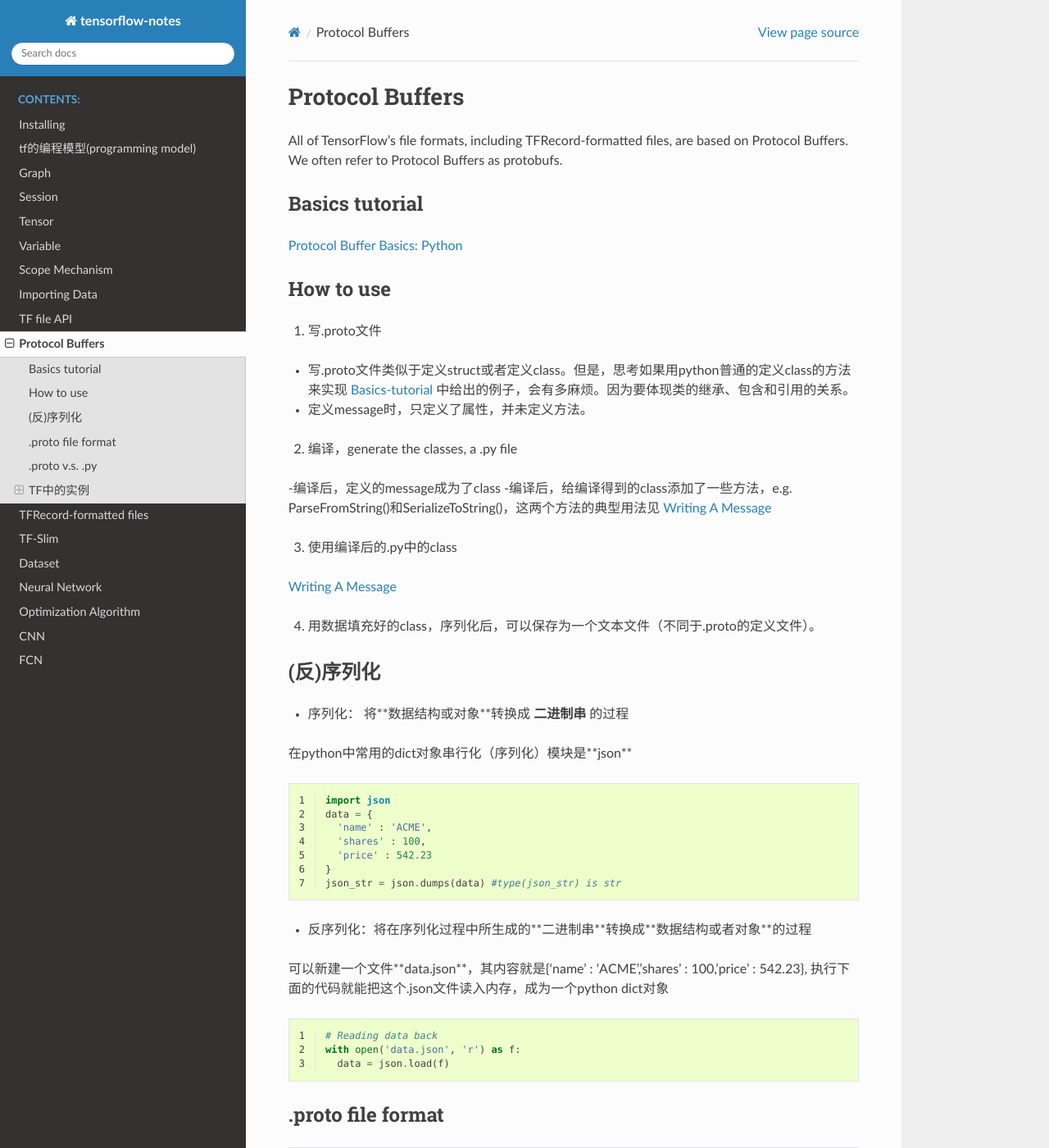
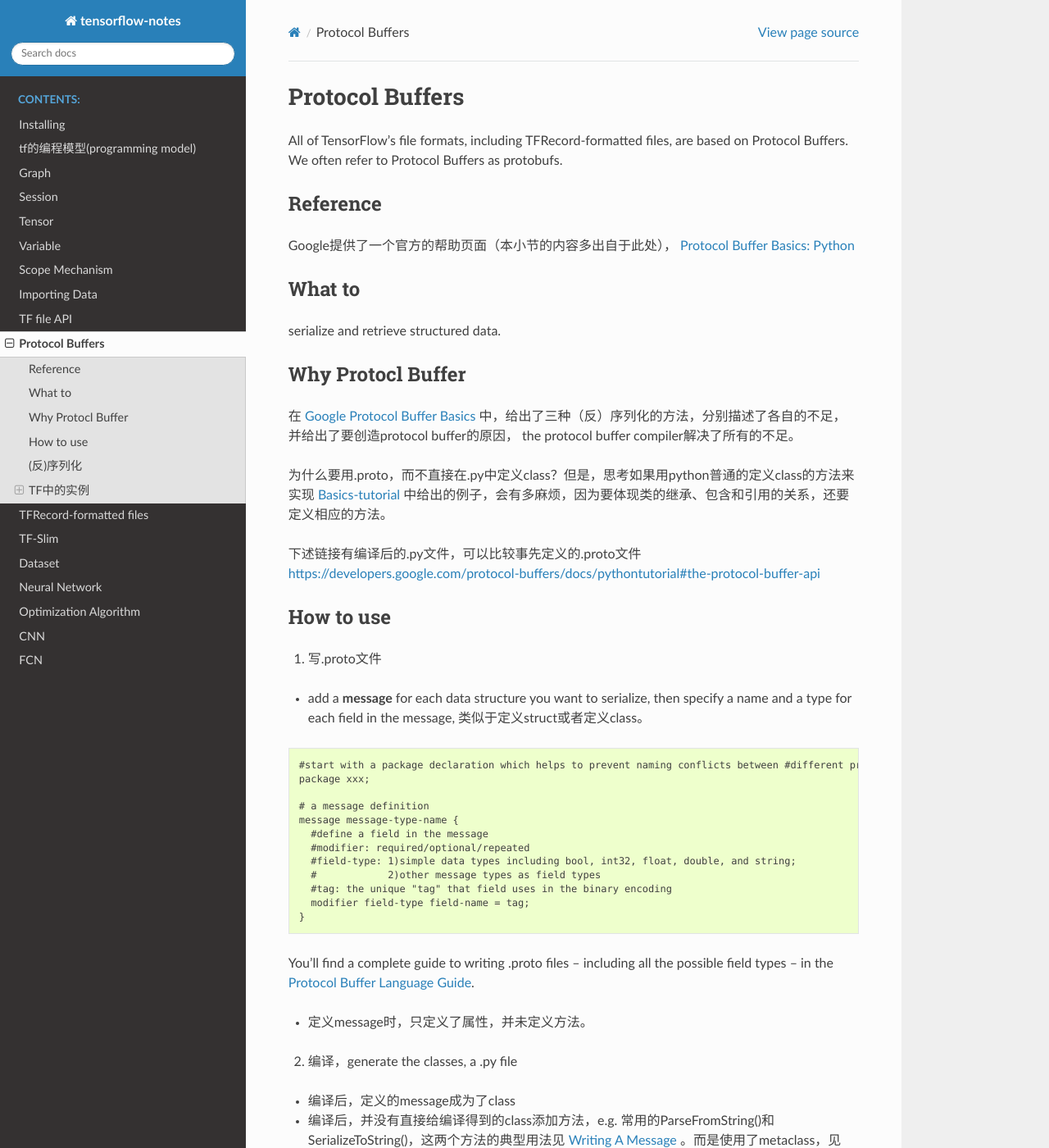
Before and after one commit to yiwenliu/tensorflow-notes, a Sphinx documentation site: the page built from source/protocol-buffer.rst, in a window 1280 px wide and 1400 px high. Shown: the whole window at 82% size. Built offline with Sphinx 7.4.7 and the Read the Docs theme 2.0.0, drawn with Linux system fonts in a browser that asks for light colours; some of the changed text lies outside the part shown.

Commit message:
20180305

```diff
--- a/source/dataset.rst
+++ b/source/dataset.rst
@@ -135,7 +135,7 @@ xml文件包括图片的基本信息、图中所含object的name和bndbox等，
 #. test.txt: Test data. The test set is not provided in the development kit. It will be released in good time before the deadline for submission of results.
 
 
-Segmentation Competition & FCN
+Segmentation Competition
 +++++++++++++++++++++++++++++++
 图像的语义分割是像素级别的分类问题。
 
--- a/source/protocol-buffer.rst
+++ b/source/protocol-buffer.rst
@@ -2,22 +2,53 @@ Protocol Buffers
 ===================
 All of TensorFlow's file formats, including TFRecord-formatted files, are based on Protocol Buffers. We often refer to Protocol Buffers as protobufs.
 
-Basics tutorial
------------------
-`Protocol Buffer Basics: Python
+Reference
+----------
+Google提供了一个官方的帮助页面（本小节的内容多出自于此处）， `Protocol Buffer Basics: Python
 <https://developers.google.com/protocol-buffers/docs/pythontutorial>`_
+
+What to
+--------
+serialize and retrieve structured data.
+
+Why Protocl Buffer
+---------------------
+在 `Google Protocol Buffer Basics <https://developers.google.com/protocol-buffers/docs/pythontutorial#why-use-protocol-buffers>`_ 中，给出了三种（反）序列化的方法，分别描述了各自的不足，并给出了要创造protocol buffer的原因， the protocol buffer compiler解决了所有的不足。
+
+为什么要用.proto，而不直接在.py中定义class？但是，思考如果用python普通的定义class的方法来实现 `Basics-tutorial <https://developers.google.com/protocol-buffers/docs/pythontutorial>`_ 中给出的例子，会有多麻烦，因为要体现类的继承、包含和引用的关系，还要定义相应的方法。
+
+下述链接有编译后的.py文件，可以比较事先定义的.proto文件
+https://developers.google.com/protocol-buffers/docs/pythontutorial#the-protocol-buffer-api
 
 How to use
 -------------
 1. 写.proto文件
 
-- 写.proto文件类似于定义struct或者定义class。但是，思考如果用python普通的定义class的方法来实现 `Basics-tutorial <https://developers.google.com/protocol-buffers/docs/pythontutorial>`_ 中给出的例子，会有多麻烦。因为要体现类的继承、包含和引用的关系。
+- add a **message** for each data structure you want to serialize, then specify a name and a type for each field in the message, 类似于定义struct或者定义class。
+
+.. code-block:: none
+
+  #start with a package declaration which helps to prevent naming conflicts between #different projects
+  package xxx;
+
+  # a message definition
+  message message-type-name {
+    #define a field in the message
+    #modifier: required/optional/repeated
+    #field-type: 1)simple data types including bool, int32, float, double, and string;
+    #            2)other message types as field types
+    #tag: the unique "tag" that field uses in the binary encoding
+    modifier field-type field-name = tag;
+  }
+
+You'll find a complete guide to writing .proto files – including all the possible field types – in the `Protocol Buffer Language Guide <https://developers.google.com/protocol-buffers/docs/proto>`_.
+
 - 定义message时，只定义了属性，并未定义方法。
 
 2. 编译，generate the classes, a .py file
 
--编译后，定义的message成为了class
--编译后，给编译得到的class添加了一些方法，e.g. ParseFromString()和SerializeToString()，这两个方法的典型用法见 `Writing A Message <https://developers.google.com/protocol-buffers/docs/pythontutorial#writing-a-message>`_
+- 编译后，定义的message成为了class
+- 编译后，并没有直接给编译得到的class添加方法，e.g. 常用的ParseFromString()和SerializeToString()，这两个方法的典型用法见 `Writing A Message <https://developers.google.com/protocol-buffers/docs/pythontutorial#writing-a-message>`_ 。而是使用了metaclass，见 `The Protocol Buffer API <https://developers.google.com/protocol-buffers/docs/pythontutorial#the-protocol-buffer-api>`_ 中的讲解
 
 3. 使用编译后的.py中的class
 
@@ -53,32 +84,6 @@ How to use
   with open('data.json', 'r') as f:
     data = json.load(f)
 
-.proto file format
-----------------------
-
-.. code-block:: none
-
-  #start with a package declaration
-  package xxx;
-
-  # a message definition
-  message message-type-name {
-    #define a field in the message
-    modifier field-type field-name = tag;
-  }
-
-  #define enum type
-  enum type-name {
-    MOBILE = 0;
-    HOME = 1;
-    WORK = 2;
-  }
-
-.proto v.s. .py
-------------------
-下述链接有编译后的.py文件，可以比较事先定义的.proto文件
-https://developers.google.com/protocol-buffers/docs/pythontutorial#the-protocol-buffer-api
-
 .. _example-proto:
 
 TF中的实例
@@ -99,6 +104,31 @@ https://github.com/tensorflow/tensorflow/blob/r1.5/tensorflow/core/example/examp
   message Example {
     Features features = 1;
   };
+
+  message Features {
+    // Map from feature name to feature.
+    map<string, Feature> feature = 1;
+  };
+
+  message Feature {
+  // Each feature can be exactly one kind.
+    oneof kind {
+      BytesList bytes_list = 1;
+      FloatList float_list = 2;
+      Int64List int64_list = 3;
+    }
+  };
+
+  // Containers to hold repeated fundamental values.
+  message BytesList {
+    repeated bytes value = 1;
+  }
+  message FloatList {
+    repeated float value = 1 [packed = true];
+  }
+  message Int64List {
+    repeated int64 value = 1 [packed = true];
+  }
 
 这个proto文件对应的类
 ++++++++++++++++++++++
--- a/source/tfrecord.rst
+++ b/source/tfrecord.rst
@@ -1,21 +1,34 @@
 TFRecord-formatted files
 =============================
+Background
+------------
+准备MTCNN训练数据时，把图像数据和annotations一起写入一个 **.tfrecord** 文件中。
 
-使用场景
+适用场景
 ----------
-准备MTCNN训练数据时，把图像数据和annotations一起写入一个tfrecord格式文件中。
-
 A TFRecords file represents a sequence of (binary) strings. The format is not random access, so it is suitable for streaming large amounts of data but not suitable if fast sharding or other non-sequential access is desired.
 
-处理模块
----------
+Why Use
+--------
+在MTCNN中，为什么要把成千张的images和annotations放在一个.tfrecord文件中：
+
+- easy to use
+
+Binary files are sometimes easier to use, because you don’t have to specify different directories for images and groundtruth annotations. While storing your data in binary file, you have your data in one block of memory, compared to storing each image and annotation separately.
+
+- time saving
+
+Openning a file is a considerably time-consuming operation especially if you use hdd and not ssd, because it involves moving the disk reader head and that takes quite some time. Overall, by using binary files you make it easier to distribute and make the data better aligned for efficient reading.
+
+Module&File API
+-----------------
 `tf.python_io module
 <https://www.tensorflow.org/api_docs/python/tf/python_io>`_ including python functions for directly manipulating TFRecord-formatted files.
 
 tfrecord格式文件的组成
 -----------------------
-`A TFRecords file
-<https://www.tensorflow.org/api_guides/python/python_io#tfrecords_format_details>`_ contains a sequence of strings with CRC hashes. Each record has the following format and the records are concatenated together(串在一起) to produce the file.
+A TFRecords file, `tutorial
+<https://www.tensorflow.org/api_guides/python/python_io#tfrecords_format_details>`_ , contains a sequence of strings with CRC hashes. **Each record** has the following format and the records are concatenated together(串在一起) to produce the file.
 
 .. code-block:: python
   :linenos:
@@ -25,23 +38,77 @@ tfrecord格式文件的组成
   byte   data[length]
   uint32 masked_crc32_of_data
 
-上述record format中 **byte   data[length]** 是真正的payload，它不是简单的string，而是采用protocol buffer定义的数据结构序列化后的string
+Look inside 'byte data'
+^^^^^^^^^^^^^^^^^^^^^^^^
+上述tfrecord format中 **byte   data[length]** 就是一个record，真正的payload。
+
+byte data是由结构化数据通过序列化而成，采用的是Google自家的 **Protocol Buffer**
 
 How to write a TFRecords file
 -------------------------------
-
+Steps
+^^^^^^
+0. When training, It is very important to randomly shuffle images
 1. 初始化一个文件句柄 `TFRecordWriter <https://www.tensorflow.org/api_docs/python/tf/python_io/TFRecordWriter>`_
-2. 构建a record, a **tf.train.Example object**
+2. 构建a record, a **tf.train.Example object**，就是tfrecord format file中的 **byte data**
 3. TFRecordWriter.write(record.SerializeToString())
 4. 重复2-3
 5. 关闭TFRecordWriter
 
 构建record
 ^^^^^^^^^^^
-record并非简单的一个dict，而是一个 :ref:`tf.train.Example Object <example-proto>`
+在MTCNN中，显然一个image和其对应的annotation组成了一个byte data。
+
+构建record就是实例化一个 :ref:`tf.train.Example Object <example-proto>`，类似于dict的key-value对。
 
 class Example的结构定义在 :ref:`example.proto <example-proto>`
 和 :ref:`feature.proto <feature-proto>` 中
 
 How to read a TFRecords file
 -------------------------------
+
+Image Transforming
+---------------------
+Steps
+^^^^^^^
+一个image要想存入tfrecord file，要经过如下几步：
+
+.png/.jpg  ---> array ---> string ---> BytesList obj ---> Feature object
+
+注意：during the first operation, the information about the dimensions of the image is lost and we have to use it to recover the original image in the second. So we will have to store the raw image representation along with the **dimensions of the original image**.
+
+.. code-block:: python
+	:linenos:
+
+	%matplotlib inline
+
+	import numpy as np
+	import skimage.io as io
+
+	cat_img = io.imread('cat.jpg')
+	io.imshow(cat_img)
+
+	# Let's convert the picture into string representation
+	# using the ndarray.tostring() function
+	cat_string = cat_img.tostring()
+
+	# Now let's convert the string back to the image
+	# Important: the dtype should be specified
+	# otherwise the reconstruction will be errorness
+	# Reconstruction is 1d, so we need sizes of image
+	# to fully reconstruct it.
+	reconstructed_cat_1d = np.fromstring(cat_string, dtype=np.uint8)
+
+	# Here we reshape the 1d representation
+	# This is the why we need to store the sizes of image
+	# along with its serialized representation.
+	reconstructed_cat_img = reconstructed_cat_1d.reshape(cat_img.shape)
+
+	# Let's check if we got everything right and compare
+	# reconstructed array to the original one.
+	np.allclose(cat_img, reconstructed_cat_img)
+
+图像处理模块
+^^^^^^^^^^^^^
+- PIL
+- skimage
```
Also changed, not shown: source/opt_ algorithm.rst (+11 -0 lines).
